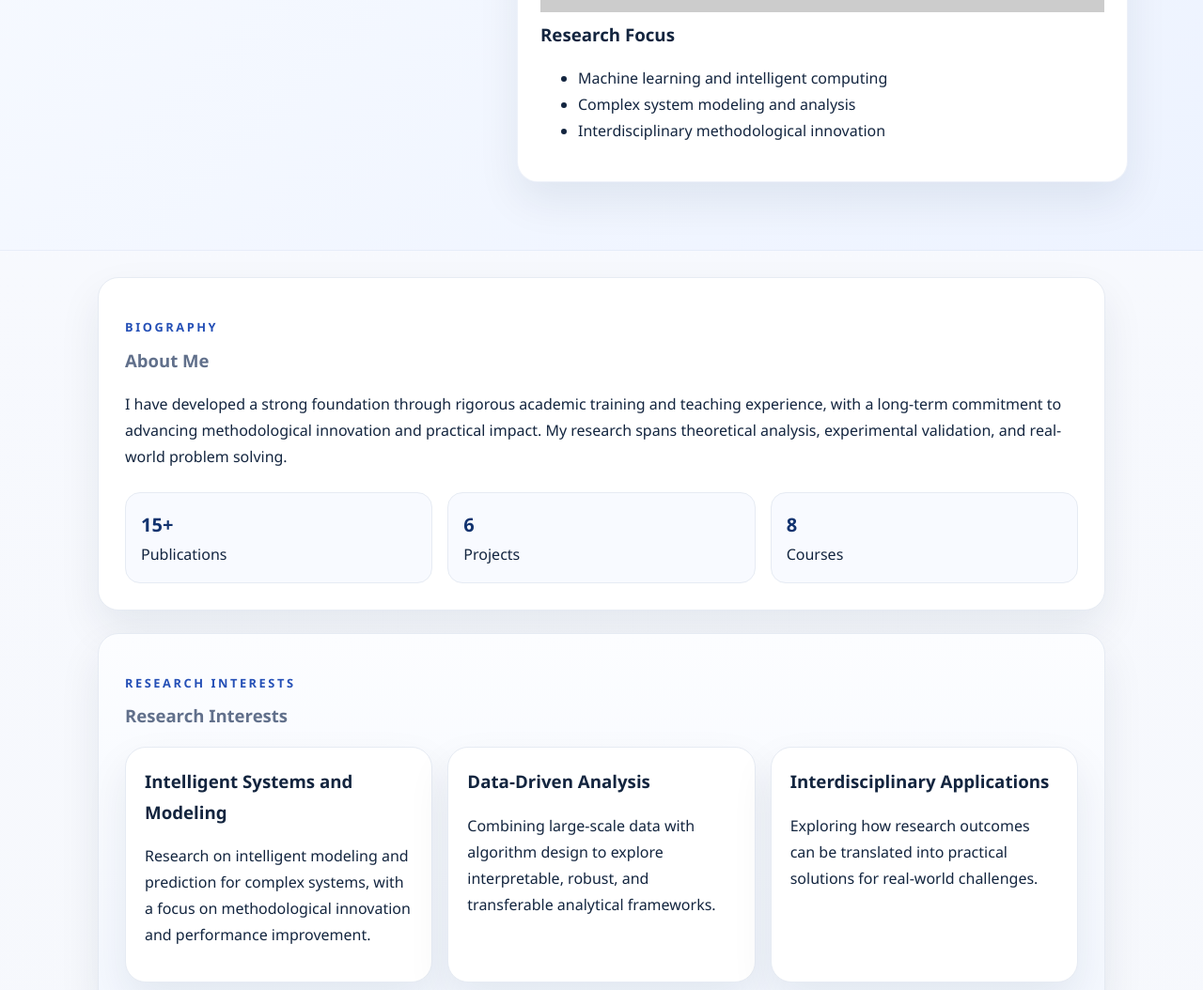
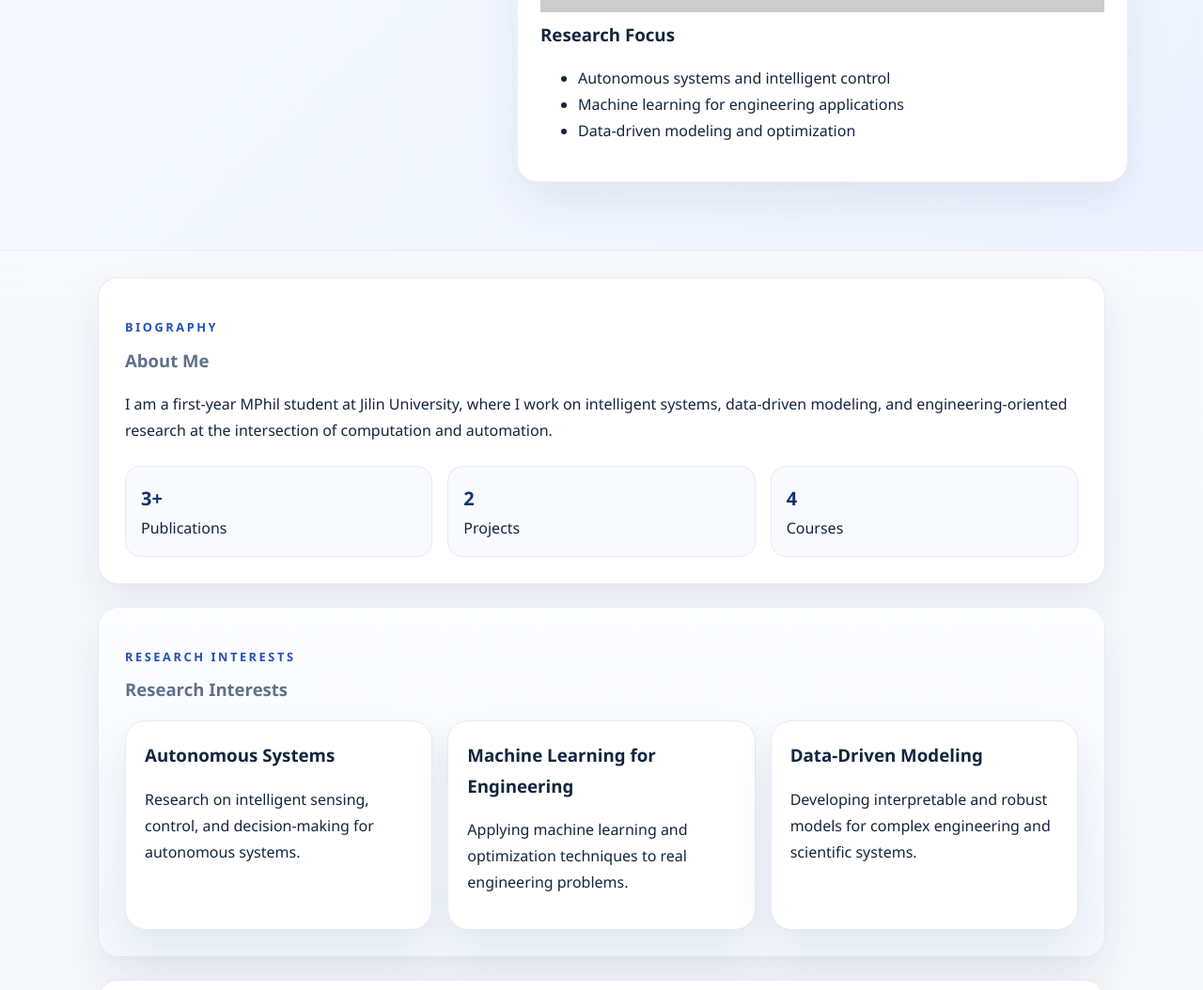
Before and after one commit to jluchenyi123/personal-web, a plain HTML site: page index.html in a window 1280 px wide. Shown: the part 840-1894 px from the top of the page at 94% size. Drawn offline with Linux system fonts and the light colour scheme; placeholder pictures from the web are drawn by us.

Commit message:
Update index.html

```diff
--- a/index.html
+++ b/index.html
@@ -3,7 +3,7 @@
   <head>
     <meta charset="UTF-8" />
     <meta name="viewport" content="width=device-width, initial-scale=1.0" />
-    <title>Academic Homepage</title>
+    <title>Yi Chen | Academic Homepage</title>
     <meta
       name="description"
       content="A polished academic homepage template for researchers, students, and faculty."
@@ -13,7 +13,7 @@
   <body>
     <header class="hero">
       <nav class="top-nav">
-        <a class="brand" href="#top">YUE CHANG</a>
+        <a class="brand" href="#top">YI CHEN</a>
         <div class="nav-links">
           <a href="#about">About</a>
           <a href="#research">Research</a>
@@ -44,9 +44,9 @@
           <div class="photo-caption">
             <h3>Research Focus</h3>
             <ul>
-              <li>Machine learning and intelligent computing</li>
-              <li>Complex system modeling and analysis</li>
-              <li>Interdisciplinary methodological innovation</li>
+              <li>Autonomous systems and intelligent control</li>
+              <li>Machine learning for engineering applications</li>
+              <li>Data-driven modeling and optimization</li>
             </ul>
           </div>
         </div>
@@ -60,21 +60,20 @@
           <h2>About Me</h2>
         </div>
         <p>
-          I have developed a strong foundation through rigorous academic training and teaching experience,
-          with a long-term commitment to advancing methodological innovation and practical impact.
-          My research spans theoretical analysis, experimental validation, and real-world problem solving.
+          I am a first-year MPhil student at Jilin University, where I work on intelligent systems,
+          data-driven modeling, and engineering-oriented research at the intersection of computation and automation.
         </p>
         <div class="stats">
           <article>
-            <strong>15+</strong>
+            <strong>3+</strong>
             <span>Publications</span>
           </article>
           <article>
-            <strong>6</strong>
+            <strong>2</strong>
             <span>Projects</span>
           </article>
           <article>
-            <strong>8</strong>
+            <strong>4</strong>
             <span>Courses</span>
           </article>
         </div>
@@ -87,16 +86,16 @@
         </div>
         <div class="card-grid">
           <article class="card">
-            <h3>Intelligent Systems and Modeling</h3>
-            <p>Research on intelligent modeling and prediction for complex systems, with a focus on methodological innovation and performance improvement.</p>
+            <h3>Autonomous Systems</h3>
+            <p>Research on intelligent sensing, control, and decision-making for autonomous systems.</p>
           </article>
           <article class="card">
-            <h3>Data-Driven Analysis</h3>
-            <p>Combining large-scale data with algorithm design to explore interpretable, robust, and transferable analytical frameworks.</p>
+            <h3>Machine Learning for Engineering</h3>
+            <p>Applying machine learning and optimization techniques to real engineering problems.</p>
           </article>
           <article class="card">
-            <h3>Interdisciplinary Applications</h3>
-            <p>Exploring how research outcomes can be translated into practical solutions for real-world challenges.</p>
+            <h3>Data-Driven Modeling</h3>
+            <p>Developing interpretable and robust models for complex engineering and scientific systems.</p>
           </article>
         </div>
       </section>
@@ -133,11 +132,11 @@
         <div class="timeline">
           <div class="timeline-item">
             <h3>2021 — Present</h3>
-            <p>PhD Student / Research Assistant, Department, University.</p>
+            <p>MPhil Student, College of Automotive Engineering, Jilin University.</p>
           </div>
           <div class="timeline-item">
             <h3>2017 — 2021</h3>
-            <p>BSc, Department, University.</p>
+            <p>B.Eng., College of Automotive Engineering, Jilin University.</p>
           </div>
         </div>
       </section>
@@ -148,8 +147,8 @@
           <h2>Contact</h2>
         </div>
         <p>
-          Email: yourname@university.edu<br />
-          Research Interests: AI / Data Analysis / Complex Systems<br />
+          Email: yi.chen@jlu.edu.cn<br />
+          Research Interests: Autonomous Systems / Machine Learning / Data-Driven Modeling<br />
           Profile: <a href="https://scholar.google.com">Google Scholar</a>
         </p>
       </section>
```
